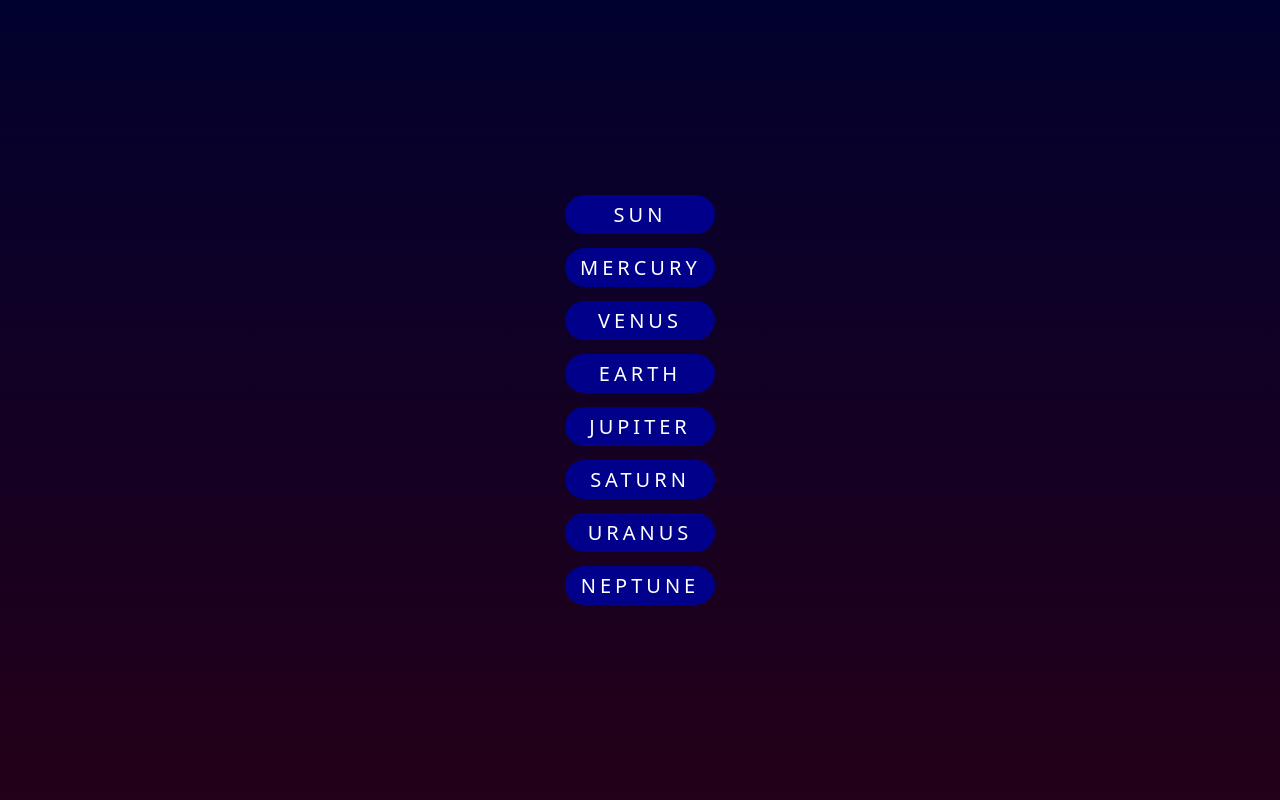
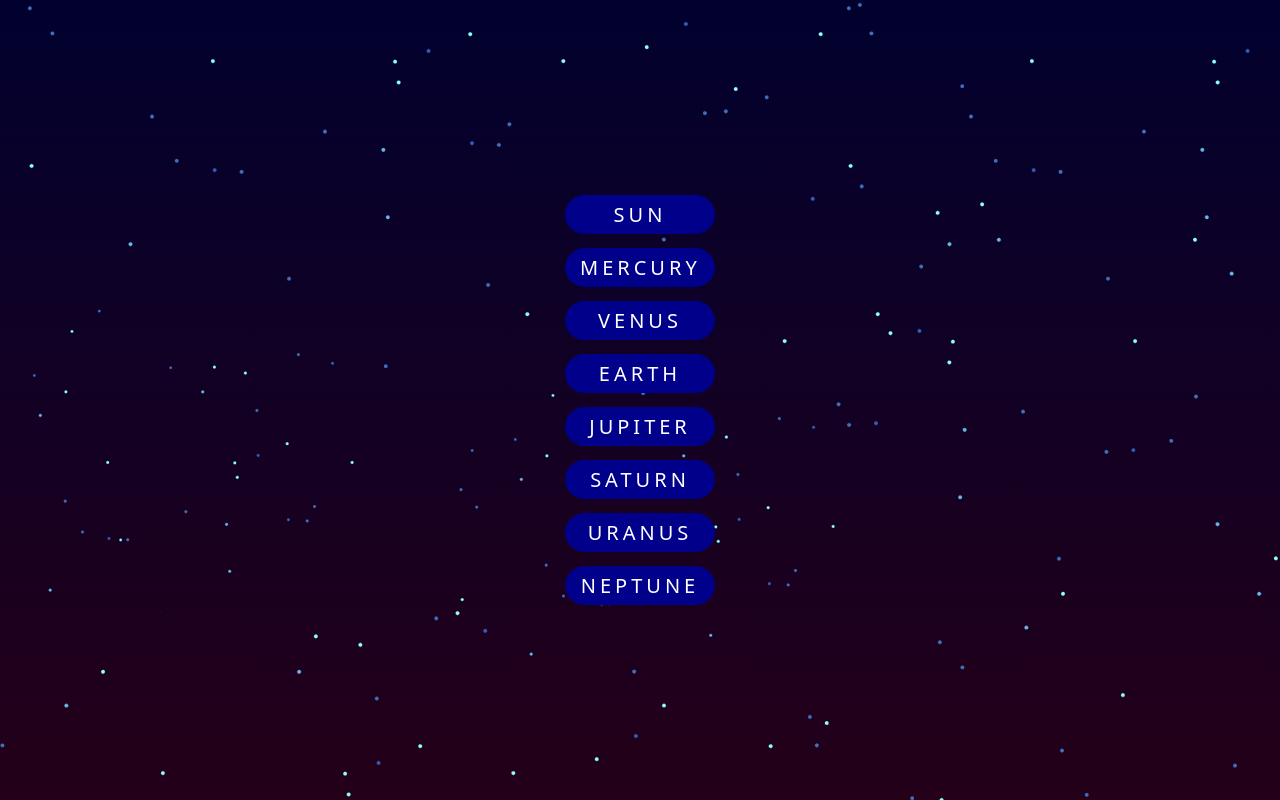
Before and after one commit to abderrahmankawkabe/elkouah_abderrahmane, a plain HTML site: page html_css/index.html in a window 1280 px wide. Drawn offline with Linux system fonts and the light colour scheme.

Commit message:
Update style.css

```diff
--- a/html_css/style.css
+++ b/html_css/style.css
@@ -11,7 +11,7 @@ body {
 }
 
 nav {
-    background-image: url(elkouah_abderrahmane/img/stars1.png);
+    background-image: url(https://abderrahmankawkabe.github.io/elkouah_abderrahmane/img/stars1.png);
     height: 100vh;
     display: flex;
     justify-content: center;
```
